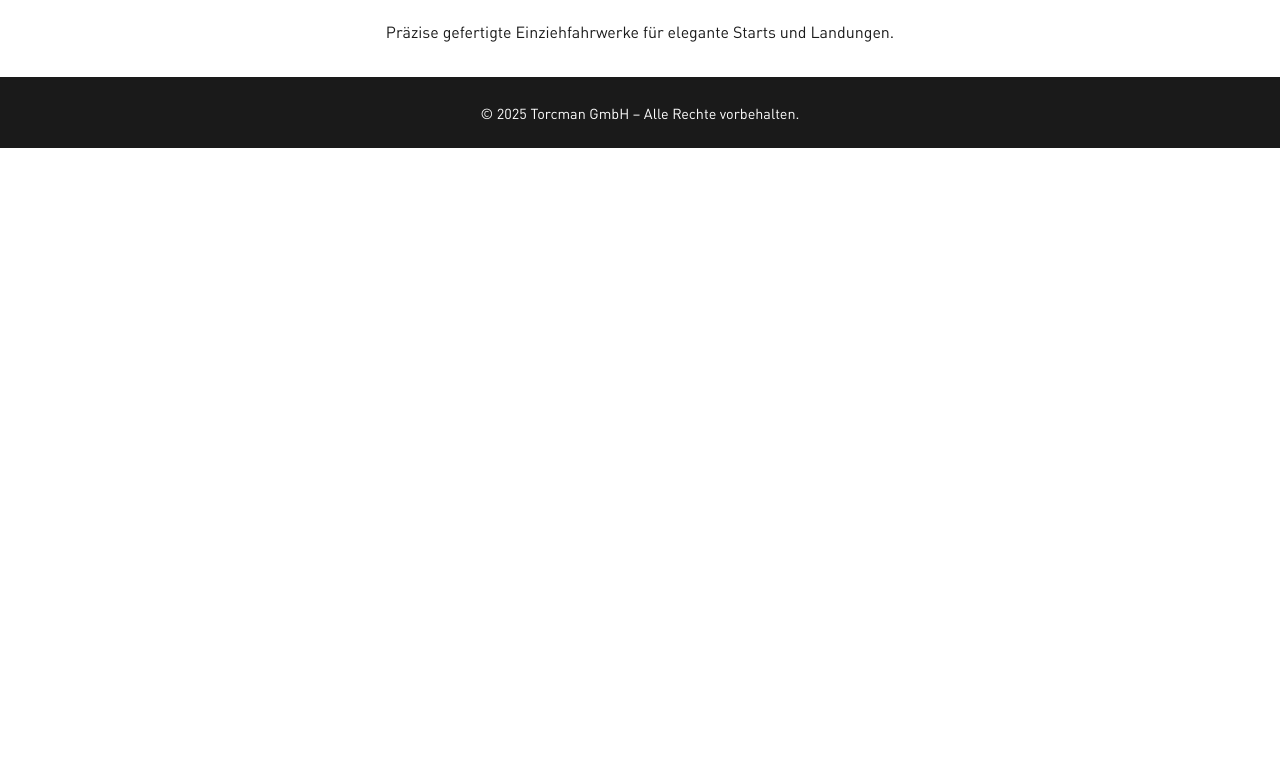
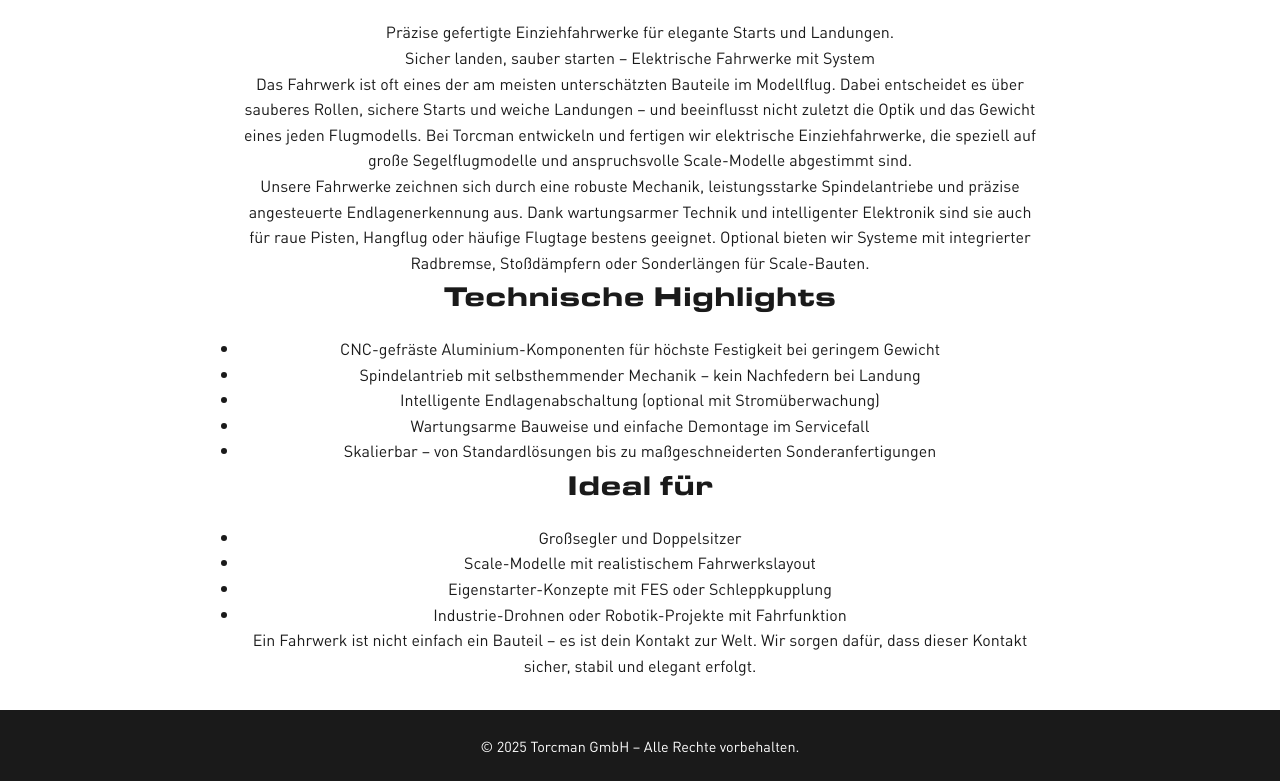
Before and after one commit to Krafte8803/Torcman-Website, a website: page fahrwerke.html in a window 1280 px wide. Shown: the part 508-1289 px from the top of the page. Before the commit the page ends 800 px from the top, so only its background shows below. Drawn offline with Linux system fonts and the light colour scheme.

Commit message:
Add detailed information to Fahrwerke page

```diff
--- a/fahrwerke.html
+++ b/fahrwerke.html
@@ -22,6 +22,25 @@
     <section class="product-detail">
       <img src="images/fahrwerke.png" alt="Fahrwerke">
       <p>Präzise gefertigte Einziehfahrwerke für elegante Starts und Landungen.</p>
+        <p>Sicher landen, sauber starten – Elektrische Fahrwerke mit System</p>
+        <p>Das Fahrwerk ist oft eines der am meisten unterschätzten Bauteile im Modellflug. Dabei entscheidet es über sauberes Rollen, sichere Starts und weiche Landungen – und beeinflusst nicht zuletzt die Optik und das Gewicht eines jeden Flugmodells. Bei Torcman entwickeln und fertigen wir elektrische Einziehfahrwerke, die speziell auf große Segelflugmodelle und anspruchsvolle Scale-Modelle abgestimmt sind.</p>
+        <p>Unsere Fahrwerke zeichnen sich durch eine robuste Mechanik, leistungsstarke Spindelantriebe und präzise angesteuerte Endlagenerkennung aus. Dank wartungsarmer Technik und intelligenter Elektronik sind sie auch für raue Pisten, Hangflug oder häufige Flugtage bestens geeignet. Optional bieten wir Systeme mit integrierter Radbremse, Stoßdämpfern oder Sonderlängen für Scale-Bauten.</p>
+        <h2>Technische Highlights</h2>
+        <ul>
+          <li>CNC-gefräste Aluminium-Komponenten für höchste Festigkeit bei geringem Gewicht</li>
+          <li>Spindelantrieb mit selbsthemmender Mechanik – kein Nachfedern bei Landung</li>
+          <li>Intelligente Endlagenabschaltung (optional mit Stromüberwachung)</li>
+          <li>Wartungsarme Bauweise und einfache Demontage im Servicefall</li>
+          <li>Skalierbar – von Standardlösungen bis zu maßgeschneiderten Sonderanfertigungen</li>
+        </ul>
+        <h2>Ideal für</h2>
+        <ul>
+          <li>Großsegler und Doppelsitzer</li>
+          <li>Scale-Modelle mit realistischem Fahrwerkslayout</li>
+          <li>Eigenstarter-Konzepte mit FES oder Schleppkupplung</li>
+          <li>Industrie-Drohnen oder Robotik-Projekte mit Fahrfunktion</li>
+        </ul>
+        <p>Ein Fahrwerk ist nicht einfach ein Bauteil – es ist dein Kontakt zur Welt. Wir sorgen dafür, dass dieser Kontakt sicher, stabil und elegant erfolgt.</p>
     </section>
   </main>
   <footer>
```
